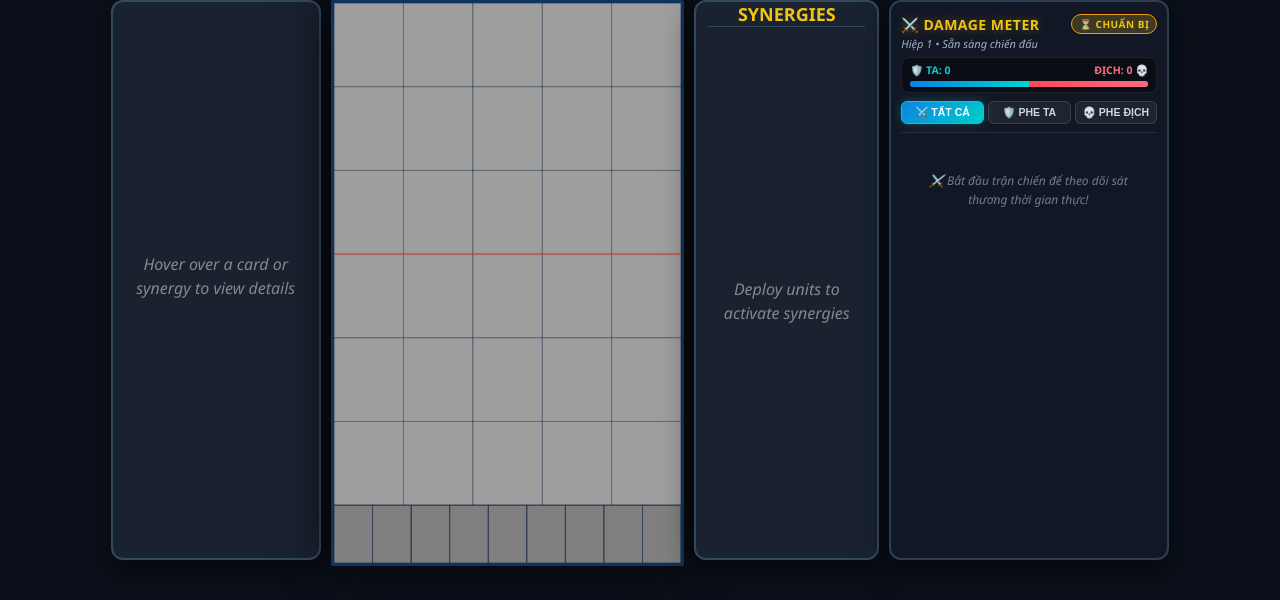
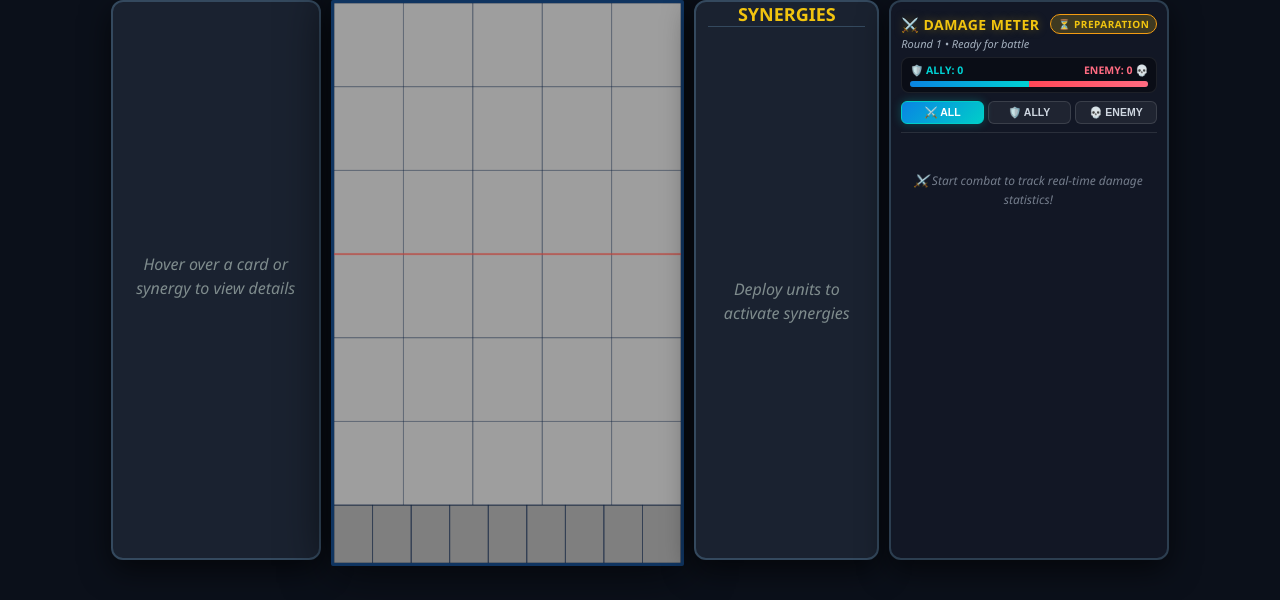
Before and after one commit to daominhkhoi/jojo-auto-battler, a Flask app: page / in a window 1280 px wide. Shown: the part 111-711 px from the top of the page. Run offline with Flask 3, Linux system fonts and the light colour scheme; some libraries are stand-ins or nearby versions.

Commit message:
fix: translate damage meter to English, eliminate duplicate AI robot icon, and enhance avatar fallback

```diff
--- a/static/js/stats.js
+++ b/static/js/stats.js
@@ -11,6 +11,18 @@ let cachedRound = 1;
 let isCombatActive = false;
 
 /**
+ * Helper to get 2-character initials for champion avatars fallback.
+ */
+function getChampInitials(name) {
+    if (!name) return '??';
+    const words = name.trim().split(/\s+/);
+    if (words.length >= 2) {
+        return (words[0][0] + words[1][0]).toUpperCase();
+    }
+    return name.slice(0, 2).toUpperCase();
+}
+
+/**
  * Initialize the Damage Stats Panel in the DOM.
  */
 export function initStatsPanel() {
@@ -21,15 +33,15 @@ export function initStatsPanel() {
         <div class="stat-header">
             <div class="stat-title-row">
                 <span class="stat-title">⚔️ DAMAGE METER</span>
-                <span id="statStatusBadge" class="stat-status-badge prep">⏳ CHUẨN BỊ</span>
+                <span id="statStatusBadge" class="stat-status-badge prep">⏳ PREPARATION</span>
             </div>
-            <div id="statRoundSubtitle" class="stat-subtitle">Hiệp 1 • Sẵn sàng chiến đấu</div>
+            <div id="statRoundSubtitle" class="stat-subtitle">Round 1 • Ready for battle</div>
 
             <!-- Dual Team Total Comparison Bar -->
             <div class="stat-duel-wrapper" id="statDuelWrapper">
                 <div class="stat-duel-labels">
-                    <span id="statAllyTotalLabel" class="stat-duel-ally-label">🛡️ TA: 0</span>
-                    <span id="statEnemyTotalLabel" class="stat-duel-enemy-label">ĐỊCH: 0 💀</span>
+                    <span id="statAllyTotalLabel" class="stat-duel-ally-label">🛡️ ALLY: 0</span>
+                    <span id="statEnemyTotalLabel" class="stat-duel-enemy-label">ENEMY: 0 💀</span>
                 </div>
                 <div class="stat-duel-track">
                     <div id="statDuelAllyBar" class="stat-duel-ally-bar" style="width: 50%;"></div>
@@ -39,15 +51,15 @@ export function initStatsPanel() {
 
             <!-- Segmented Filter Tabs -->
             <div class="stat-tabs">
-                <button type="button" class="stat-tab-btn active" data-tab="all" id="statTabAll">⚔️ TẤT CẢ</button>
-                <button type="button" class="stat-tab-btn" data-tab="ally" id="statTabAlly">🛡️ PHE TA</button>
-                <button type="button" class="stat-tab-btn" data-tab="enemy" id="statTabEnemy">💀 PHE ĐỊCH</button>
+                <button type="button" class="stat-tab-btn active" data-tab="all" id="statTabAll">⚔️ ALL</button>
+                <button type="button" class="stat-tab-btn" data-tab="ally" id="statTabAlly">🛡️ ALLY</button>
+                <button type="button" class="stat-tab-btn" data-tab="enemy" id="statTabEnemy">💀 ENEMY</button>
             </div>
         </div>
 
         <div id="statContentArea" class="stat-content-area">
             <div class="stat-empty-msg">
-                ⚔️ Bắt đầu trận chiến để theo dõi sát thương thời gian thực!
+                ⚔️ Start combat to track real-time damage statistics!
             </div>
         </div>
     `;
@@ -55,7 +67,7 @@ export function initStatsPanel() {
     // Tab switcher events
     const tabBtns = panel.querySelectorAll('.stat-tab-btn');
     tabBtns.forEach(btn => {
-        btn.addEventListener('click', (e) => {
+        btn.addEventListener('click', () => {
             tabBtns.forEach(b => b.classList.remove('active'));
             btn.classList.add('active');
             activeTab = btn.getAttribute('data-tab') || 'all';
@@ -82,7 +94,7 @@ export function resetDamageStatsForNewRound() {
 
     const sub = document.getElementById('statRoundSubtitle');
     if (sub) {
-        sub.innerText = `Hiệp ${cachedRound} • Đang diễn ra trực tiếp`;
+        sub.innerText = `Round ${cachedRound} • Live Battlefield`;
     }
 
     renderStatsList();
@@ -98,12 +110,12 @@ export function freezeDamageStatsOnCombatEnd(result) {
     const badge = document.getElementById('statStatusBadge');
     if (badge) {
         badge.className = 'stat-status-badge finished';
-        badge.innerText = '📊 KẾT QUẢ VÁN';
+        badge.innerText = '📊 ROUND REVIEW';
     }
 
     const sub = document.getElementById('statRoundSubtitle');
     if (sub) {
-        sub.innerText = `Hiệp ${cachedRound} Kết Thúc • Dùng tham khảo mua/bán tướng`;
+        sub.innerText = `Round ${cachedRound} Finished • Reference for Buy / Sell`;
     }
 
     renderStatsList();
@@ -166,7 +178,7 @@ function renderStatsList() {
     if (cachedAllies.length === 0 && cachedEnemies.length === 0) {
         container.innerHTML = `
             <div class="stat-empty-msg">
-                ⚔️ Bắt đầu trận chiến để theo dõi sát thương thời gian thực!
+                ⚔️ Start combat to track real-time damage statistics!
             </div>
         `;
         updateDuelBar(0, 0);
@@ -185,8 +197,19 @@ function renderStatsList() {
     updateDuelBar(totalAllyDmg, totalEnemyDmg);
 
     const isBvB = STATE.isBotVsBot;
-    const allyTeamTitle = isBvB ? `🤖 ${STATE.bot1Name || 'Bot 1'}` : `🛡️ PHE TA (YOU)`;
-    const enemyTeamTitle = isBvB ? `🤖 ${STATE.bot2Name || 'Bot 2'}` : `💀 ĐỐI THỦ (ENEMY)`;
+    // Strip duplicate bot icons if present
+    const allyTeamTitle = isBvB ? (STATE.bot1Name || 'Bot 1') : `🛡️ ALLY (YOU)`;
+    const enemyTeamTitle = isBvB ? (STATE.bot2Name || 'Bot 2') : `💀 ENEMY`;
+
+    // Update tab button labels dynamically if in Bot vs Bot
+    const tabAllyBtn = document.getElementById('statTabAlly');
+    const tabEnemyBtn = document.getElementById('statTabEnemy');
+    if (tabAllyBtn) {
+        tabAllyBtn.innerText = isBvB ? 'TEAM 1' : '🛡️ ALLY';
+    }
+    if (tabEnemyBtn) {
+        tabEnemyBtn.innerText = isBvB ? 'TEAM 2' : '💀 ENEMY';
+    }
 
     let html = '';
 
@@ -226,7 +249,7 @@ function renderStatsList() {
  */
 function renderChampionRows(list, teamTotal, maxCombatDmg, side) {
     if (list.length === 0) {
-        return `<div class="stat-no-units">Chưa có tướng xuất trận</div>`;
+        return `<div class="stat-no-units">No units deployed</div>`;
     }
 
     return list.map((champ, index) => {
@@ -234,7 +257,9 @@ function renderChampionRows(list, teamTotal, maxCombatDmg, side) {
         const sharePct = teamTotal > 0 ? Math.round((champ.damage / teamTotal) * 100) : 0;
         const isMvp = index === 0 && champ.damage > 0;
         const stars = '⭐'.repeat(Math.min(3, Math.max(1, champ.star)));
-        const avatarUrl = IMAGES[champ.name] || '';
+        const rawAvatarUrl = IMAGES[champ.name] || '';
+        const safeAvatarUrl = rawAvatarUrl ? encodeURI(rawAvatarUrl) : '';
+        const initials = getChampInitials(champ.name);
         const statusIcon = champ.is_alive ? '🟢' : '💀';
         const rankLabel = `#${index + 1}`;
 
@@ -243,16 +268,17 @@ function renderChampionRows(list, teamTotal, maxCombatDmg, side) {
                 <div class="stat-row-top">
                     <span class="stat-rank">${rankLabel}</span>
                     <div class="stat-avatar-wrapper">
-                        ${avatarUrl
-                            ? `<img src="${avatarUrl}" class="stat-avatar" alt="${champ.name}" onerror="this.style.display='none'">`
-                            : `<div class="stat-avatar-placeholder">${champ.name.slice(0, 2)}</div>`}
+                        <div class="stat-avatar-placeholder">${initials}</div>
+                        ${safeAvatarUrl
+                            ? `<img src="${safeAvatarUrl}" class="stat-avatar" alt="${champ.name}" onload="if(this.previousElementSibling)this.previousElementSibling.style.display='none';" onerror="this.style.display='none';">`
+                            : ''}
                     </div>
                     <div class="stat-name-stars">
                         <span class="stat-champ-name" title="${champ.name}">${champ.name}</span>
                         <span class="stat-stars">${stars}</span>
                     </div>
-                    ${isMvp ? `<span class="stat-mvp-badge" title="Top Damage Dealer">👑 MVP</span>` : ''}
-                    <span class="stat-alive-badge" title="${champ.is_alive ? 'Đang sống' : 'Đã tử trận'}">${statusIcon}</span>
+                    ${isMvp ? `<span class="stat-mvp-badge" title="Top Damage Dealer (MVP)">👑 MVP</span>` : ''}
+                    <span class="stat-alive-badge" title="${champ.is_alive ? 'Alive' : 'Defeated'}">${statusIcon}</span>
                     <div class="stat-dmg-val-box">
                         <span class="stat-dmg-number">${champ.damage.toLocaleString()}</span>
                         <span class="stat-dmg-share">${sharePct}%</span>
@@ -277,11 +303,12 @@ function updateDuelBar(allyDmg, enemyDmg) {
     const enemyBar = document.getElementById('statDuelEnemyBar');
 
     const isBvB = STATE.isBotVsBot;
-    const allyName = isBvB ? (STATE.bot1Name || 'Bot 1') : 'PHE TA';
-    const enemyName = isBvB ? (STATE.bot2Name || 'Bot 2') : 'PHE ĐỊCH';
+    // Clean names without duplicate icons
+    const allyName = isBvB ? (STATE.bot1Name || 'Bot 1') : '🛡️ ALLY';
+    const enemyName = isBvB ? (STATE.bot2Name || 'Bot 2') : 'ENEMY 💀';
 
-    if (allyLabel) allyLabel.innerText = `🛡️ ${allyName}: ${allyDmg.toLocaleString()}`;
-    if (enemyLabel) enemyLabel.innerText = `${enemyName}: ${enemyDmg.toLocaleString()} 💀`;
+    if (allyLabel) allyLabel.innerText = `${allyName}: ${allyDmg.toLocaleString()}`;
+    if (enemyLabel) enemyLabel.innerText = `${enemyName}: ${enemyDmg.toLocaleString()}`;
 
     const total = allyDmg + enemyDmg;
     let allyPct = 50;
--- a/static/style.css
+++ b/static/style.css
@@ -1387,15 +1387,20 @@ button:hover {
     border-radius: 4px;
     overflow: hidden;
     flex-shrink: 0;
-    background: #000;
-    border: 1px solid rgba(255, 255, 255, 0.15);
+    position: relative;
+    background: #1e272e;
+    border: 1px solid rgba(255, 255, 255, 0.2);
 }
 
 .stat-avatar {
+    position: absolute;
+    top: 0;
+    left: 0;
     width: 100%;
     height: 100%;
     object-fit: cover;
     display: block;
+    z-index: 2;
 }
 
 .stat-avatar-placeholder {
@@ -1404,10 +1409,12 @@ button:hover {
     display: flex;
     align-items: center;
     justify-content: center;
-    font-size: 9px;
-    font-weight: bold;
-    background: #2f3542;
-    color: #dfe4ea;
+    font-size: 8.5px;
+    font-weight: 800;
+    background: linear-gradient(135deg, #2c3e50, #34495e);
+    color: #f1c40f;
+    letter-spacing: 0.5px;
+    z-index: 1;
 }
 
 .stat-name-stars {
```
